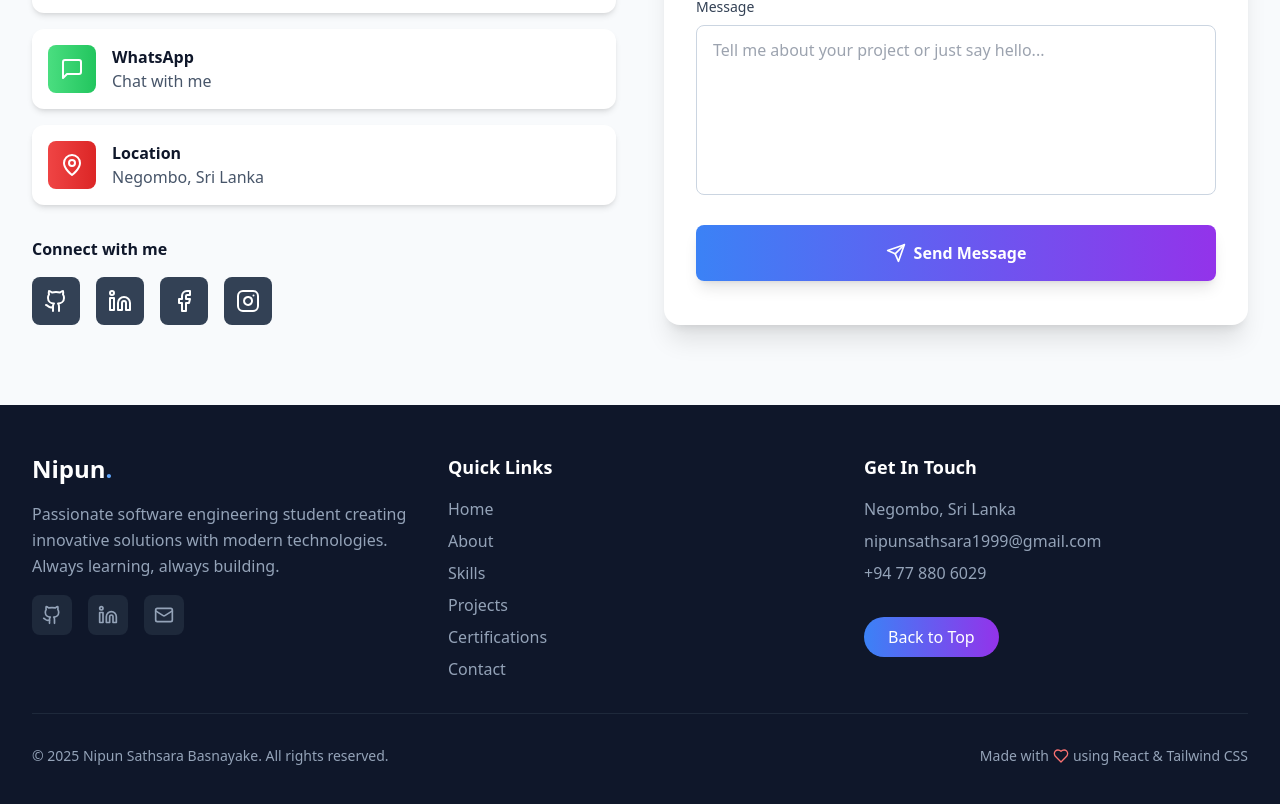
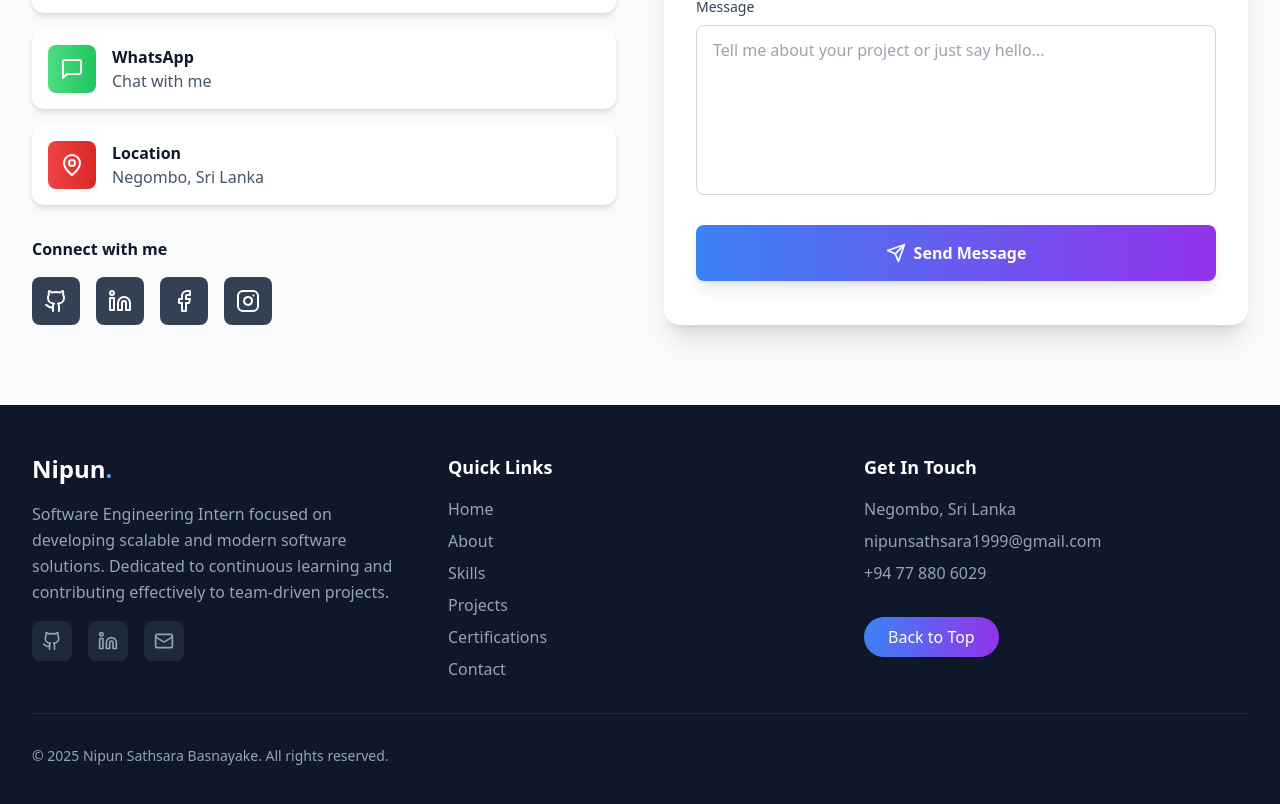
Before and after one commit to NipunBasnayake/Portfolio-2025, a React (Vite) app: page / in a window 1280 px wide. Shown: the part 6716-7520 px from the top of the page. Built offline with nearby package versions, Linux system fonts and the light colour scheme.

Commit message:
corrected Footer.jsx

```diff
--- a/src/components/Footer.jsx
+++ b/src/components/Footer.jsx
@@ -19,8 +19,8 @@ const Footer = () => {
               {personalData.firstName}<span className="text-blue-400">.</span>
             </div>
             <p className="text-slate-400 leading-relaxed">
-              Passionate software engineering student creating innovative solutions
-              with modern technologies. Always learning, always building.
+              Software Engineering Intern focused on developing scalable and modern software solutions.
+              Dedicated to continuous learning and contributing effectively to team-driven projects.
             </p>
             <div className="flex space-x-4">
               <a
@@ -94,9 +94,6 @@ const Footer = () => {
             <div className="text-slate-400 text-sm">
               © {currentYear} {personalData.fullName}. All rights reserved.
             </div>
-            <div className="flex items-center text-slate-400 text-sm">
-              Made with <Heart className="w-4 h-4 text-red-400 mx-1" /> using React & Tailwind CSS
-            </div>
           </div>
         </div>
       </div>
```
